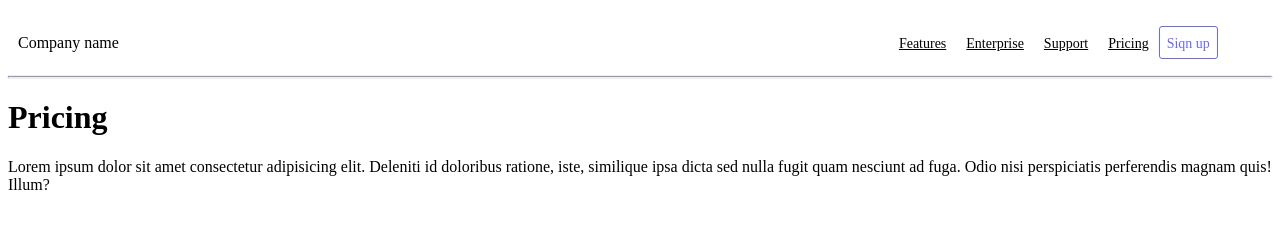
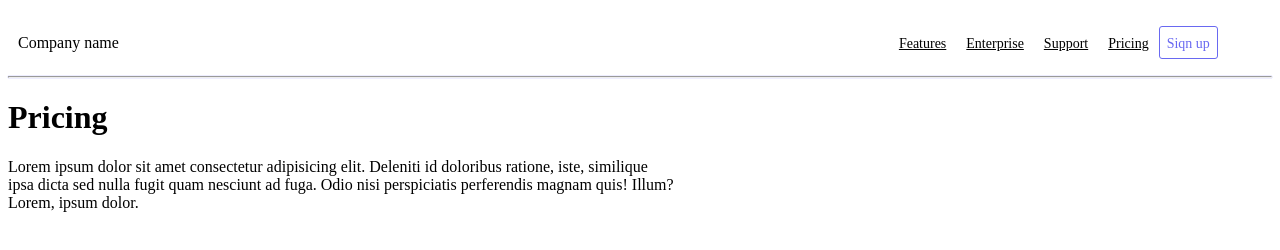
Before and after one commit to Aimarall/my-fourth-repo, a plain HTML site: page index.html in a window 1280 px wide. Drawn offline with Linux system fonts and the light colour scheme.

Commit message:
changed stile

```diff
--- a/index.html
+++ b/index.html
@@ -25,9 +25,11 @@
     <hr>
 
     <main>
-        <h1>Pricing</h1>
-        <p>Lorem ipsum dolor sit amet consectetur adipisicing elit. Deleniti id doloribus ratione, iste, similique ipsa
-            dicta sed nulla fugit quam nesciunt ad fuga. Odio nisi perspiciatis perferendis magnam quis! Illum?</p>
+        <h1 class="example-3">Pricing</h1>
+        <p class="example-4">Lorem ipsum dolor sit amet consectetur adipisicing elit. Deleniti id doloribus ratione, iste, similique <br>
+            ipsa
+            dicta sed nulla fugit quam nesciunt ad fuga. Odio nisi perspiciatis perferendis magnam quis! Illum? <br>
+            Lorem, ipsum dolor.</p>
 
     </main>
 </body>
```
